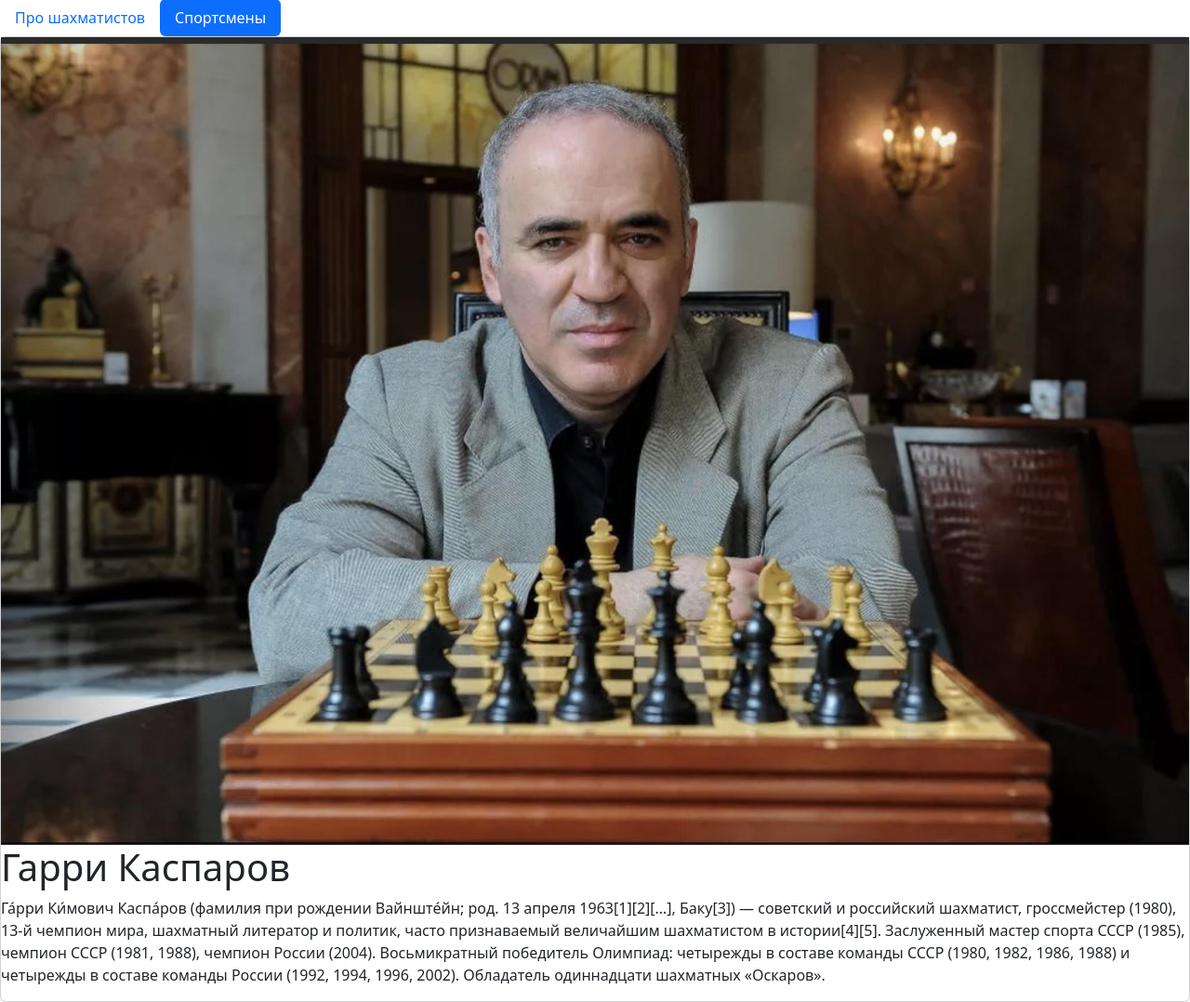
After one commit to YuriyNik156/VD04, a Flask app: page /sportsmans/ in a window 1280 px wide. The commit adds this page. Shown: the part 301-1379 px from the top of the page at 93% size. Run offline with Flask 3, Linux system fonts and the light colour scheme.

Commit message:
Update hometask_cards.html and practice.html

```diff
--- a/lesson/main.py
+++ b/lesson/main.py
@@ -1,14 +1,14 @@
-from flask import Flask
+from flask import Flask, render_template
 
 app = Flask(__name__)
 
 @app.route("/")
-def hello_world(password = None):
-    html = """
-    <h1>Тестовый запуск локального сервера</h1>
-    <p>А это просто текст</p>
-    """
-    return html
+def chessmans(password = None):
+    return render_template("hometask_cards.html")
+
+@app.route("/sportsmans/")
+def sportsmans(password = None):
+    return render_template("practice.html")
 
 @app.route("/new/")
 @app.route("/newpage/")
--- /dev/null
+++ b/lesson/templates/practice.html
@@ -0,0 +1,40 @@
+<!DOCTYPE html>
+<html lang="en">
+<head>
+    <meta charset="UTF-8">
+    <title>Спортсмены</title>
+    <link rel = "stylesheet" href = "{{ url_for('static', filename='practice_style.css') }}">
+    <img src="{{ url_for('static', filename='Magnus Carlsen.jpg') }}">
+    <link href="https://cdn.jsdelivr.net/npm/bootstrap@5.3.6/dist/css/bootstrap.min.css" rel="stylesheet" integrity="sha384-4Q6Gf2aSP4eDXB8Miphtr37CMZZQ5oXLH2yaXMJ2w8e2ZtHTl7GptT4jmndRuHDT" crossorigin="anonymous">
+</head>
+<body>
+
+<ul class="nav nav-pills">
+  <li class="nav-item">
+    <a class="nav-link" aria-current="page" href="/">Про шахматистов</a>
+  </li>
+  <li class="nav-item">
+    <a class="nav-link active" href="/sportsmans/">Спортсмены</a>
+  </li>
+</ul>
+
+<div class = "card">
+    <div class = "photo">
+
+    </div>
+        <img src = "../static/image/Гарри Каспаров.jpeg">
+    <div class = "info">
+        <h1>Гарри Каспаров</h1>
+        <p>Га́рри Ки́мович Каспа́ров (фамилия при рождении Вайнште́йн; род. 13 апреля 1963[1][2][…], Баку[3]) — советский и
+            российский шахматист, гроссмейстер (1980), 13-й чемпион мира, шахматный литератор и политик, часто
+            признаваемый величайшим шахматистом в истории[4][5]. Заслуженный мастер спорта СССР (1985),
+            чемпион СССР (1981, 1988), чемпион России (2004). Восьмикратный победитель Олимпиад: четырежды в составе
+            команды СССР (1980, 1982, 1986, 1988) и четырежды в составе команды России (1992, 1994, 1996, 2002).
+            Обладатель одиннадцати шахматных «Оскаров».</p>
+    </div>
+</div>
+
+<script src="https://cdn.jsdelivr.net/npm/bootstrap@5.3.6/dist/js/bootstrap.bundle.min.js" integrity="sha384-j1CDi7MgGQ12Z7Qab0qlWQ/Qqz24Gc6BM0thvEMVjHnfYGF0rmFCozFSxQBxwHKO" crossorigin="anonymous"></script>
+
+</body>
+</html>
```
Also changed, not shown: lesson/static/css/practice_style.css (added, +26 -0 lines), lesson/templates/hometask_cards.html (+18 -5 lines), lesson/static/image/Гарри Каспаров.jpeg (added).
